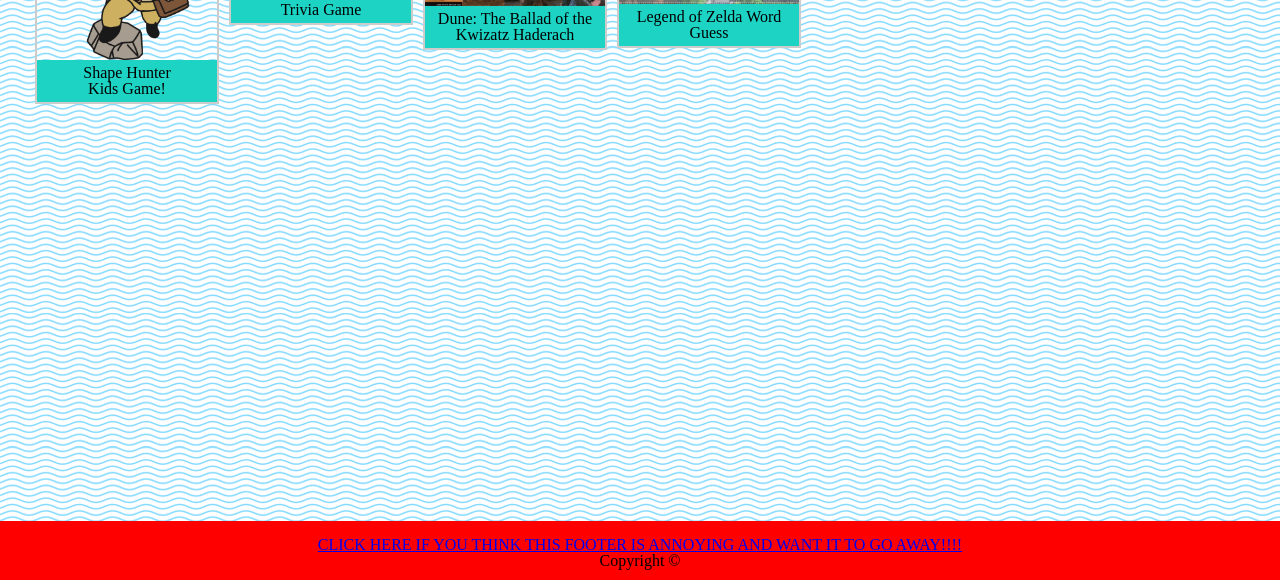
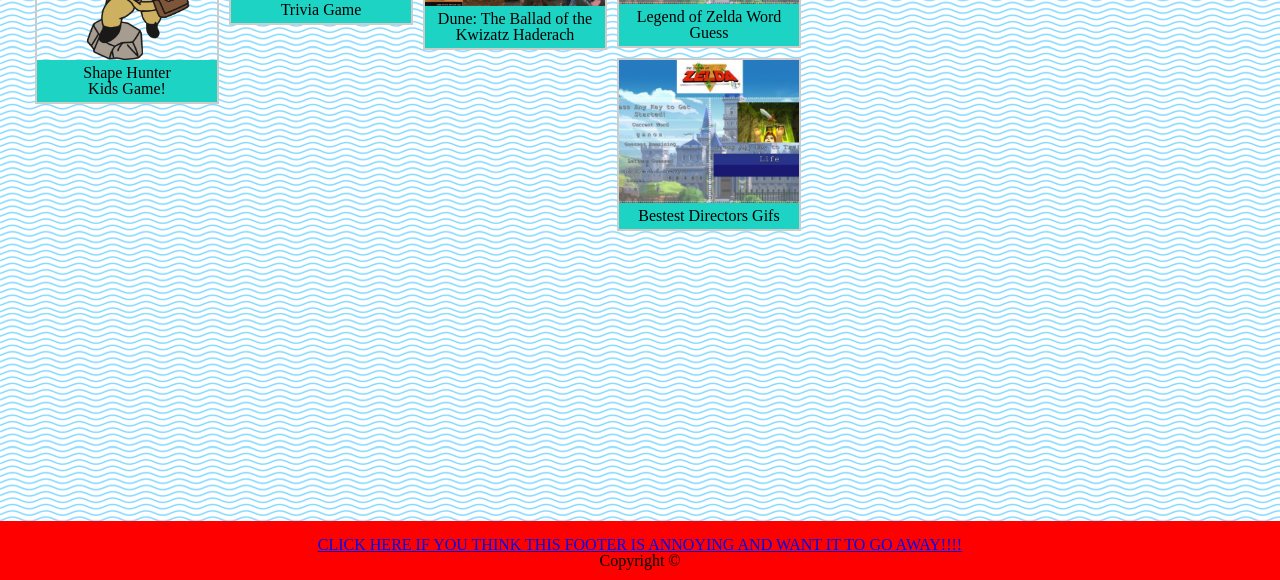
Before and after one commit to jamesravenscroft/jamesravenscroft3, a plain HTML site: page Basic-Portfolio/portfolio.html in a window 1280 px wide. Shown: the part 220-800 px from the top of the page. Drawn offline with Linux system fonts and the light colour scheme.

Commit message:
added Bestest Director

```diff
--- a/Basic-Portfolio/portfolio.html
+++ b/Basic-Portfolio/portfolio.html
@@ -39,11 +39,18 @@
     <div class="desc">Dune: The Ballad of the Kwizatz Haderach</div></div>
   </div>
 
+
   <div class="gallery">
     <a target="_blank" href="https://jamesravenscroft.github.io/Word-Guess-Game/">
+   <div class="slideUp">  <img src="assets/images/zeldaWordGuessGameThumb.PNG" alt="zelda" width="300" height="200">
+    </a>
+    <div class="desc">Legend of Zelda Word Guess</div></div>
+  </div>
+    <div class="gallery">
+    <a target="_blank" href="https://jamesravenscroft.github.io/gifTime/">
    <div class="slideUp">  <img src="assets/images/zeldaWordGuessGameThumb.PNG" alt="Mountains" width="300" height="200">
     </a>
-    <div class="desc">Legend of Zelda Word Guess</div></div>
+    <div class="desc">Bestest Directors Gifs</div></div>
   </div>
 </div>
    <!-- (footer)    -->
```
